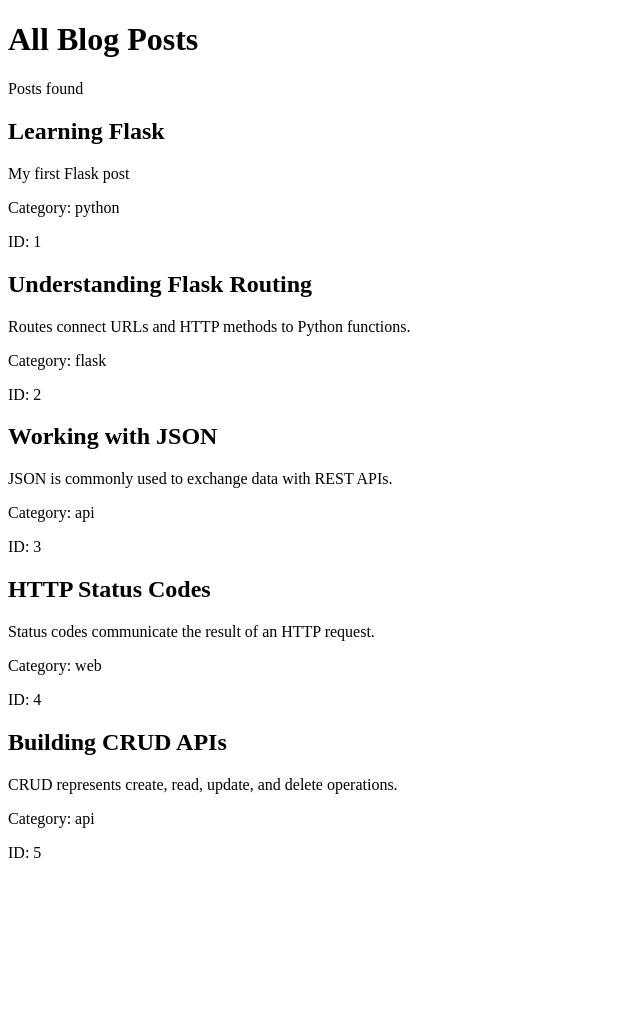
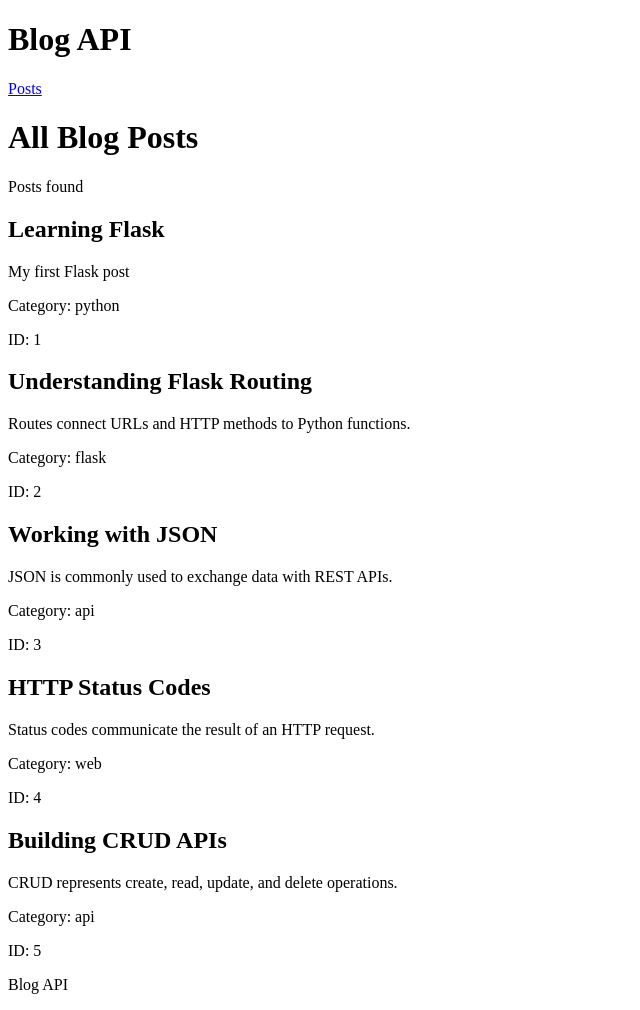
Before and after one commit to ashutosh-engineer/Projects-While-Learning, a Flask app: page /api/posts/page in a window 1280 px wide. Shown: the whole page, without its empty margins (0-640 px from the left). Before the commit the page ends 858 px from the top, so only its background shows below. Run offline with Flask 3, Linux system fonts and the light colour scheme.

Commit message:
Jinja Inheritance implementation: Where common base templete is used By child and childs first line should be {% extends Basefilename %}

```diff
--- a/blog-api/Backend/app/routes/posts.py
+++ b/blog-api/Backend/app/routes/posts.py
@@ -263,4 +263,4 @@
 
 @post_bp.route("/page", methods = ["GET"])
 def page():
-    return render_template("posts.html" , posts=posts)
+    return render_template("posts.html" , posts=posts, title="ALL Blog posts")
--- /dev/null
+++ b/blog-api/Backend/app/templates/Base.html
@@ -0,0 +1,25 @@
+<!DOCTYPE html>
+<html lang="en">
+<head>
+    <meta charset="UTF-8">
+    <meta name="viewport" content="width=device-width, initial-scale=1.0">
+    <title>{{ title }}</title>
+</head>
+<body>
+    <header>
+        <h1>Blog API</h1>
+        <nav>
+            <a href="/api/posts/page">Posts</a>
+        </nav>
+    </header>
+
+    <main>
+        {% block content %}
+        {% endblock %}
+    </main>
+
+    <footer>
+        <p>Blog API</p>
+    </footer>
+</body>
+</html>
--- a/blog-api/Backend/app/templates/posts.html
+++ b/blog-api/Backend/app/templates/posts.html
@@ -1,9 +1,6 @@
-<!DOCTYPE html>
-<html>
-<head>
-    <title>Post Page</title>
-</head>
-<body>
+{% extends "base.html" %}
+
+{% block content %}
     <h1>All Blog Posts</h1>
 
     {% if posts %}
@@ -20,5 +17,4 @@
     {% else %}
         <p>No posts found</p>
     {% endif %}
-</body>
-</html>
+{% endblock %}
```
